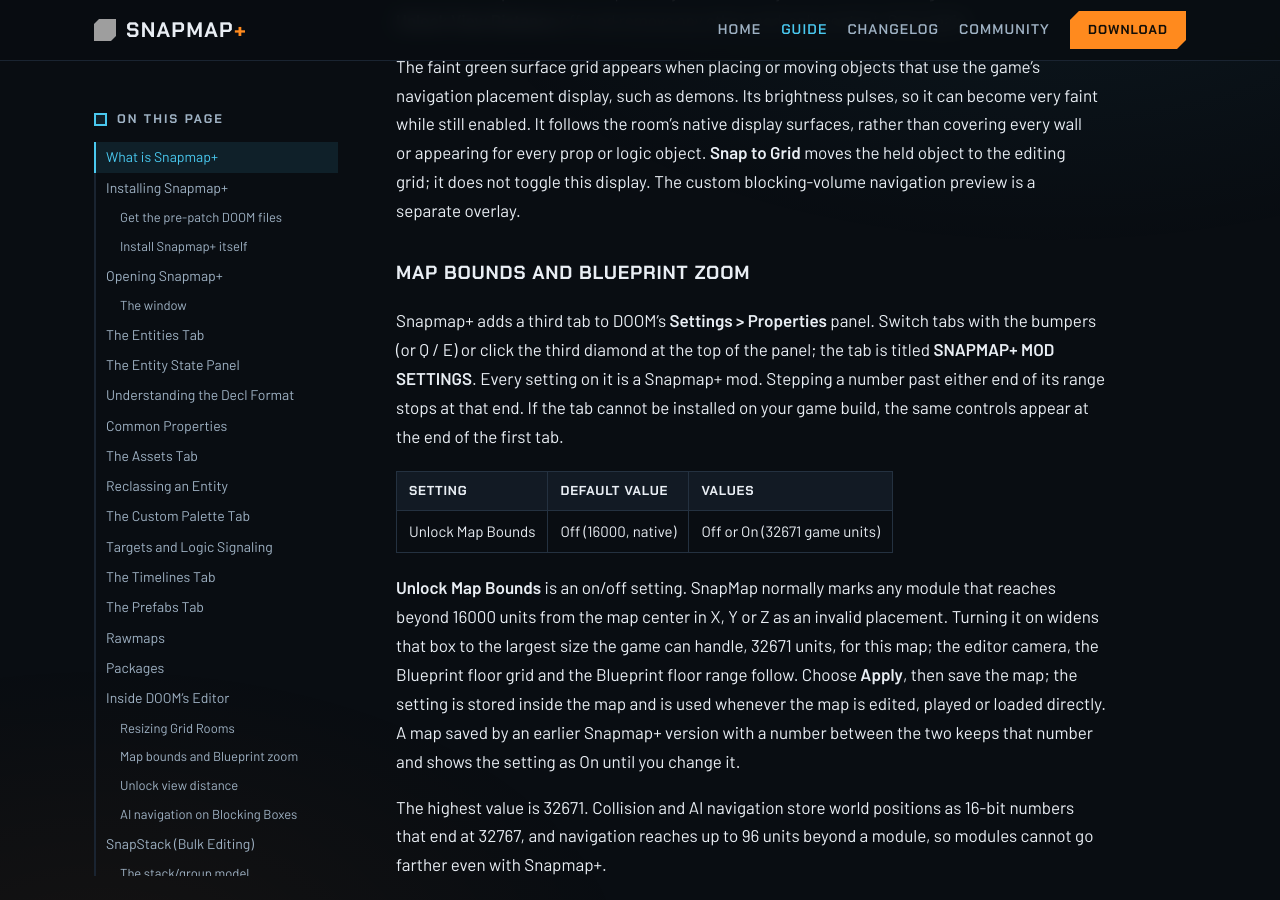
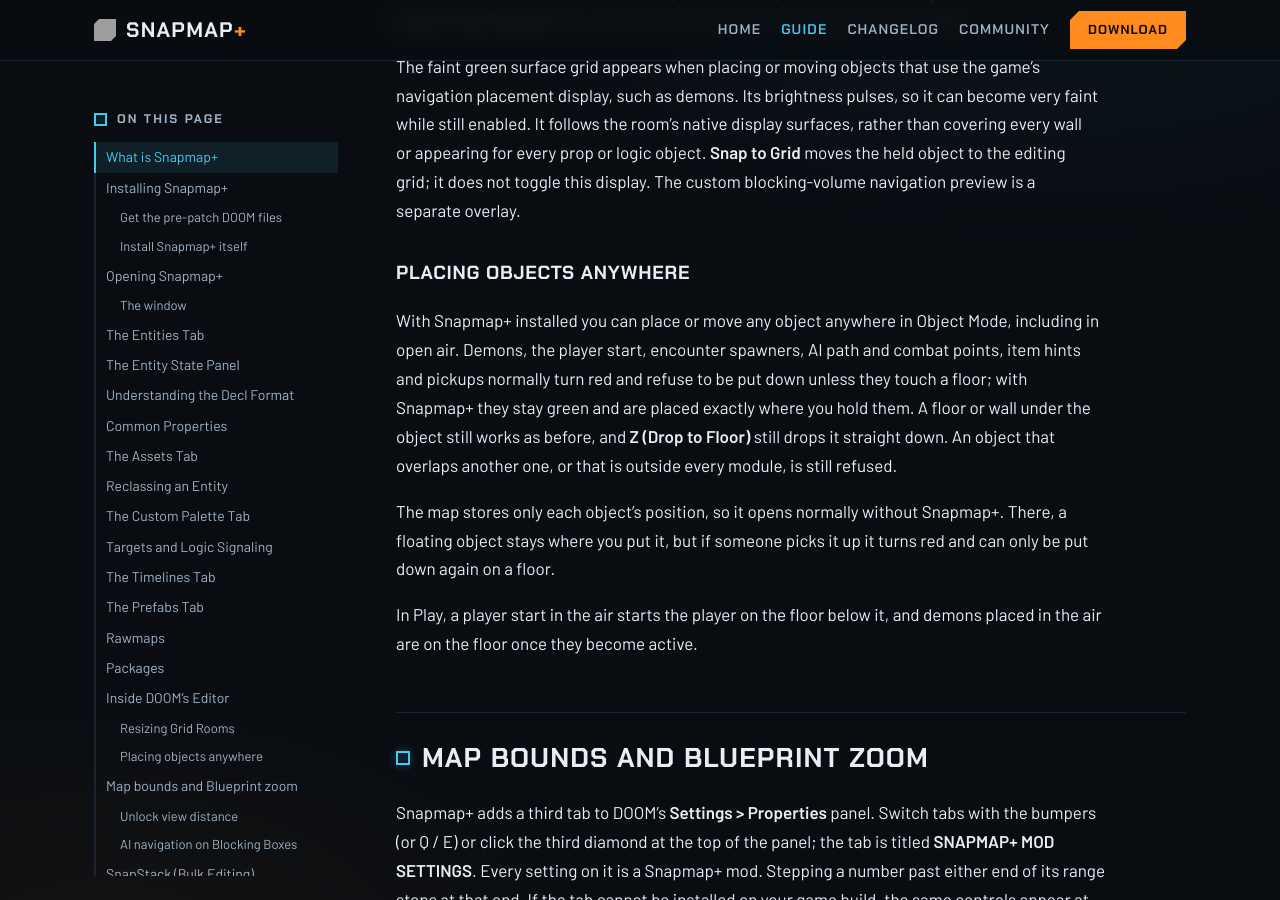
Before and after one commit to doom-snapmap/snapmap-web, a Jekyll site: the page built from site/snapmap-plus-guide.md, in a window 1280 px wide and 900 px high, scrolled down 25868 px. Built offline with Jekyll 4.4.1, drawn with Linux system fonts in a browser that asks for light colours; grey boxes are pictures that could not be loaded.

Commit message:
Describe placing objects anywhere in the player guide
With Snapmap+ installed every object can be placed or moved in open air, so the guide gains a section saying so, what still snaps or is refused, that the map stores only positions and opens without the mod, and what happens to a floating player start or demon in Play.

```diff
--- a/site/snapmap-plus-guide.md
+++ b/site/snapmap-plus-guide.md
@@ -685,7 +685,23 @@
 it does not toggle this display. The custom blocking-volume navigation preview
 is a separate overlay.
 
-### Map bounds and Blueprint zoom
+### Placing objects anywhere
+
+With Snapmap+ installed you can place or move any object anywhere in Object Mode, including in
+open air. Demons, the player start, encounter spawners, AI path and combat points, item hints and
+pickups normally turn red and refuse to be put down unless they touch a floor; with Snapmap+ they
+stay green and are placed exactly where you hold them. A floor or wall under the object still
+works as before, and **Z (Drop to Floor)** still drops it straight down. An object that overlaps
+another one, or that is outside every module, is still refused.
+
+The map stores only each object's position, so it opens normally without Snapmap+. There, a
+floating object stays where you put it, but if someone picks it up it turns red and can only be
+put down again on a floor.
+
+In Play, a player start in the air starts the player on the floor below it, and demons placed in
+the air are on the floor once they become active.
+
+## Map bounds and Blueprint zoom
 
 Snapmap+ adds a third tab to DOOM's **Settings > Properties** panel. Switch
 tabs with the bumpers (or Q / E) or click the third diamond at the top of the
```
